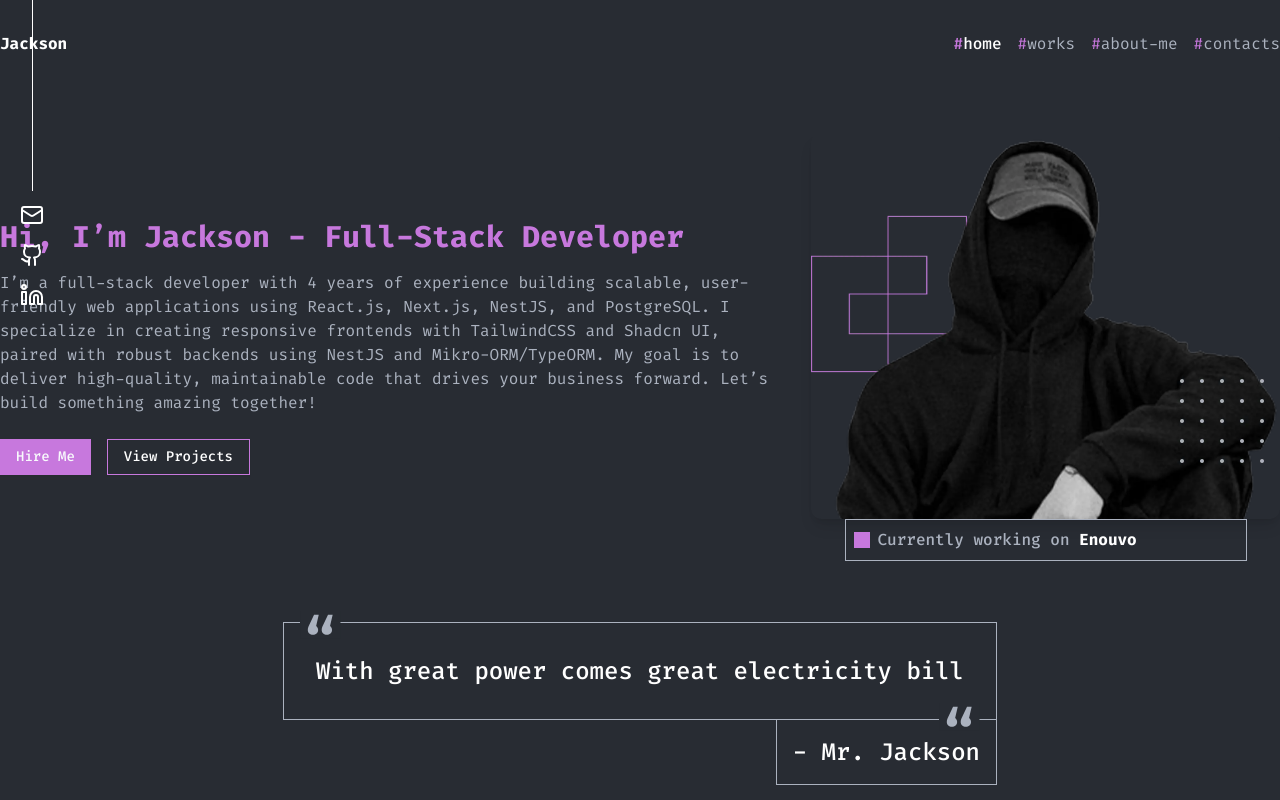
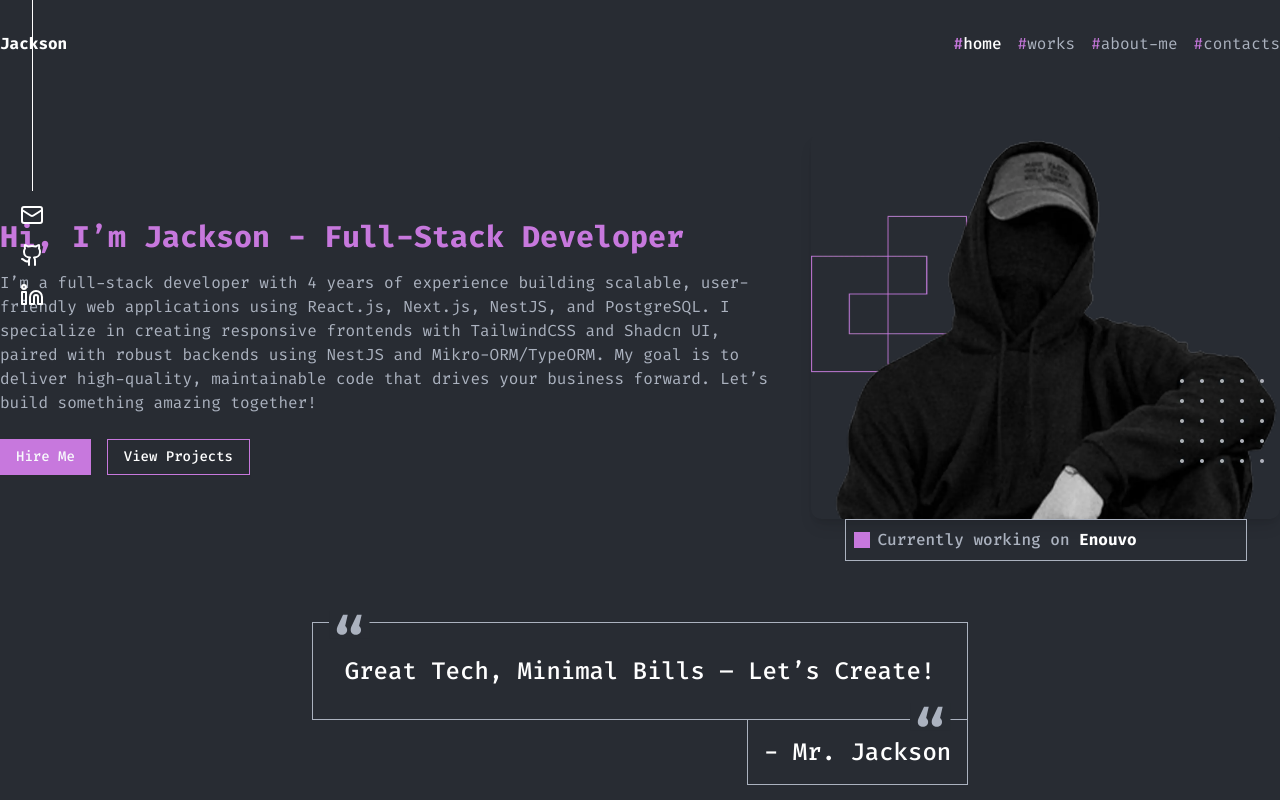
Before and after one commit to LuongQuyTan1999/portfolio, a Next.js app: page / in a window 1280 px wide. Shown: the top 800 px of the page. Built offline with nearby package versions, Linux system fonts and the light colour scheme.

Commit message:
add slogan

```diff
--- a/src/app/_components/Banner.tsx
+++ b/src/app/_components/Banner.tsx
@@ -57,7 +57,7 @@ export default function Banner() {
 
       <div className="flex flex-col justify-center items-center w-fit font-medium text-2xl">
         <div className="relative p-8 border border-secondary w-fit">
-          With great power comes great electricity bill
+          Great Tech, Minimal Bills – Let’s Create!
           <div className="-top-3 left-4 absolute">
             <Image src="/quote.svg" alt="Quote Icon" width={41} height={28} />
           </div>
```
